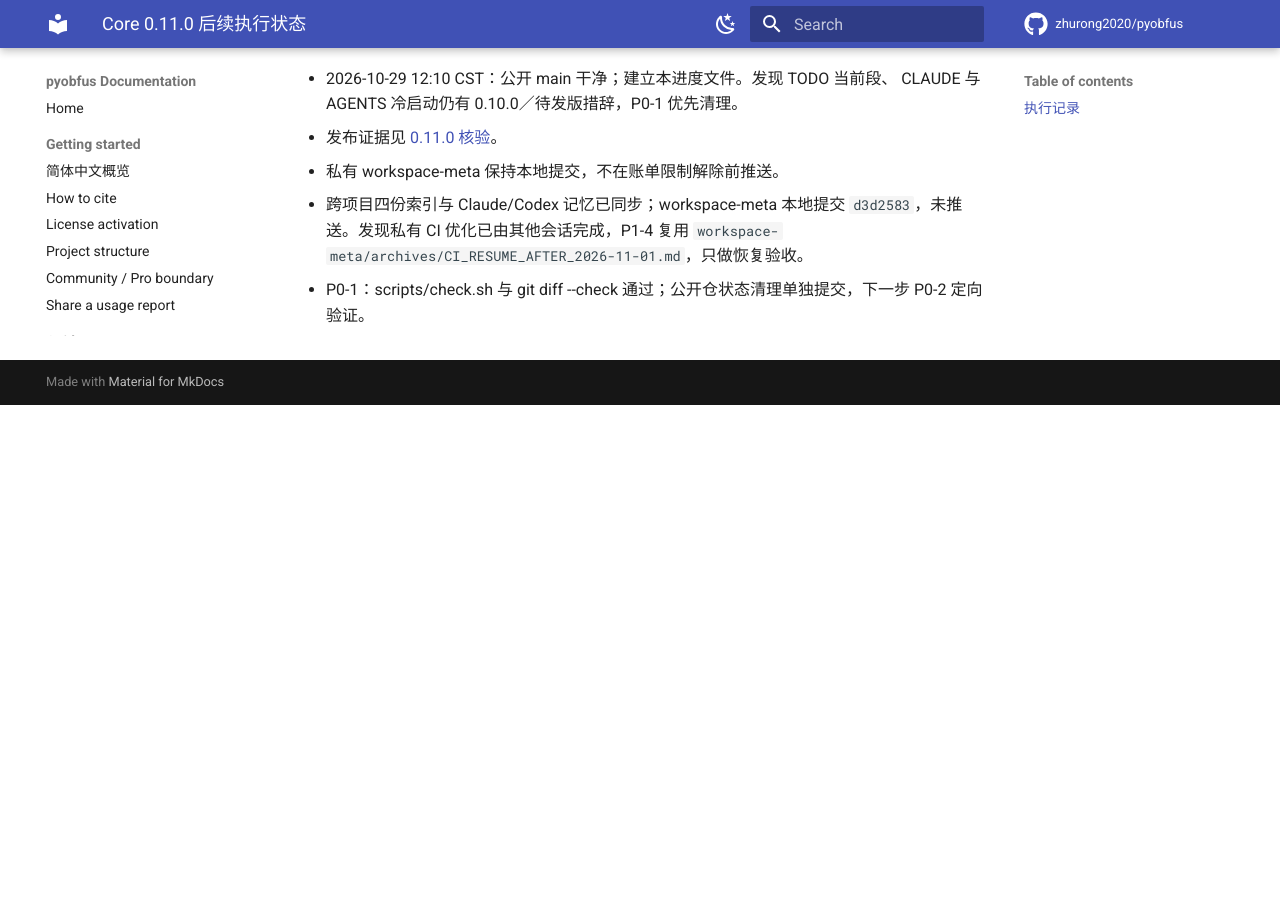
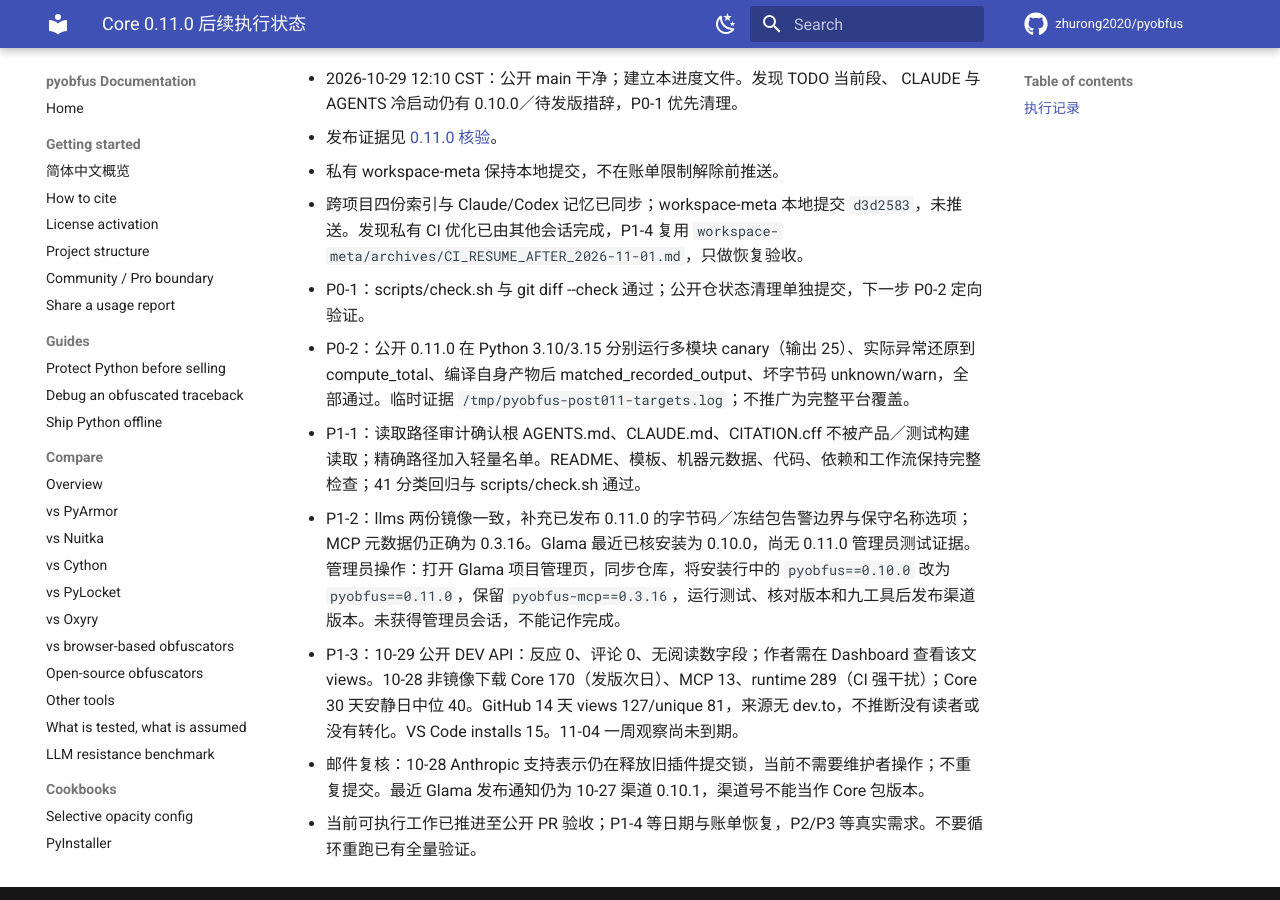
Before and after one commit to zhurong2020/pyobfus, an MkDocs documentation site: the page built from docs/POST_011_PROGRESS_2026-10-29.md, in a window 1280 px wide and 900 px high, scrolled down 953 px. Built offline with MkDocs 1.6.1 and Material for MkDocs 9.7.7, drawn with Linux system fonts in a browser that asks for light colours; comment, search, counter and statistics services are not loaded; before the commit the page ends 1358 px from its top, so only the background shows below that; some of the changed text lies outside the part shown.

Commit message:
docs: record target verification and post-release channel review

````diff
--- a/docs/POST_011_PROGRESS_2026-10-29.md
+++ b/docs/POST_011_PROGRESS_2026-10-29.md
@@ -6,11 +6,11 @@
 
 | 顺序 | 任务 | 状态 | 验收／下一步 |
 |---|---|---|---|
-| P0-1 | 清理旧状态与冷启动入口 | 本地完成，待公开 PR | TODO、AGENTS、CLAUDE、roadmap、跨项目索引与 memory 一致；历史归档保留 |
-| P0-2 | 目标解释器运行公开包产物 | 待执行 | Python 3.10/3.15 各自执行多模块产物、异常还原、新诊断样例；只做定向验证 |
-| P1-1 | 收窄纯文档 CI | 待执行 | 审核 CITATION 等文件读取依赖；保留代码／依赖／工作流完整检查，补分类回归 |
-| P1-2 | 采用入口与渠道版本 | 待执行 | 核查 Glama 实际 Core、llms、模板、能力元数据；记录需要人工操作的具体事项 |
-| P1-3 | DEV 与发布反馈 | 日期已到，待核 | 10-29 09:43 后首日数据；11-04 09:43 后一周复查；不把下载尖峰归因于文章 |
+| P0-1 | 清理旧状态与冷启动入口 | 已提交，待合并 | TODO、AGENTS、CLAUDE、roadmap、跨项目索引与 memory 一致；历史归档保留 |
+| P0-2 | 目标解释器运行公开包产物 | 验证通过 | Python 3.10/3.15 各自执行多模块产物、异常还原、新诊断样例；只做定向验证 |
+| P1-1 | 收窄纯文档 CI | 41 项回归通过，待合并 | 审核 CITATION 等文件读取依赖；保留代码／依赖／工作流完整检查，补分类回归 |
+| P1-2 | 采用入口与渠道版本 | 本地入口已补；Glama 待管理员操作 | 核查 Glama 实际 Core、llms、模板、能力元数据；记录需要人工操作的具体事项 |
+| P1-3 | DEV 与发布反馈 | 公开数据已核；阅读数待作者后台 | 10-29 09:43 后首日数据；11-04 09:43 后一周复查；不把下载尖峰归因于文章 |
 | P1-4 | 私有仓同步与成本 | 等待 11-01 | 先确认账单解除、触发去重与超时，再推送本地提交和必要 Guard |
 | P2-1 | 真实案例选择下一项功能 | 等待真实阻塞 | 导入环／动态访问正确性优先；L3 方法、嵌套、资源密钥按条件 gate |
 | P2-2 | 3.15 打包／3.15t 验证 | 等待目标需求 | 先小样本；不能直接解除跨文件 L3 free-threaded 守卫 |
@@ -26,3 +26,10 @@
 - 跨项目四份索引与 Claude/Codex 记忆已同步；workspace-meta 本地提交 `d3d2583`，未推送。发现私有 CI 优化已由其他会话完成，P1-4 复用 `workspace-meta/archives/CI_RESUME_AFTER_2026-11-01.md`，只做恢复验收。
 
 - P0-1：scripts/check.sh 与 git diff --check 通过；公开仓状态清理单独提交，下一步 P0-2 定向验证。
+
+- P0-2：公开 0.11.0 在 Python 3.10/3.15 分别运行多模块 canary（输出 25）、实际异常还原到 compute_total、编译自身产物后 matched_recorded_output、坏字节码 unknown/warn，全部通过。临时证据 `/tmp/pyobfus-post011-targets.log`；不推广为完整平台覆盖。
+- P1-1：读取路径审计确认根 AGENTS.md、CLAUDE.md、CITATION.cff 不被产品／测试构建读取；精确路径加入轻量名单。README、模板、机器元数据、代码、依赖和工作流保持完整检查；41 分类回归与 scripts/check.sh 通过。
+- P1-2：llms 两份镜像一致，补充已发布 0.11.0 的字节码／冻结包告警边界与保守名称选项；MCP 元数据仍正确为 0.3.16。Glama 最近已核安装为 0.10.0，尚无 0.11.0 管理员测试证据。管理员操作：打开 Glama 项目管理页，同步仓库，将安装行中的 `pyobfus==0.10.0` 改为 `pyobfus==0.11.0`，保留 `pyobfus-mcp==0.3.16`，运行测试、核对版本和九工具后发布渠道版本。未获得管理员会话，不能记作完成。
+- P1-3：10-29 公开 DEV API：反应 0、评论 0、无阅读数字段；作者需在 Dashboard 查看该文 views。10-28 非镜像下载 Core 170（发版次日）、MCP 13、runtime 289（CI 强干扰）；Core 30 天安静日中位 40。GitHub 14 天 views 127/unique 81，来源无 dev.to，不推断没有读者或没有转化。VS Code installs 15。11-04 一周观察尚未到期。
+- 邮件复核：10-28 Anthropic 支持表示仍在释放旧插件提交锁，当前不需要维护者操作；不重复提交。最近 Glama 发布通知仍为 10-27 渠道 0.10.1，渠道号不能当作 Core 包版本。
+- 当前可执行工作已推进至公开 PR 验收；P1-4 等日期与账单恢复，P2/P3 等真实需求。不要循环重跑已有全量验证。
--- a/docs/llms.txt
+++ b/docs/llms.txt
@@ -23,6 +23,12 @@
 # since 0.7.1: --verify-names checks newly unbound globals without execution
 # success JSON includes name_verification; review skipped modules when coverage_complete is false
 ```
+
+Core 0.11.0 adds bounded bytecode-origin evidence to `--check-delivery`.
+Frozen executable payloads are not unpacked; inspect JSON warnings even when
+the command exits 0. For unproved project module accesses, the opt-in
+`--preserve-unproved-module-attributes` preserves recognized export names at
+an obfuscation cost; it is not a universal compatibility guarantee.
 
 Keep `mapping.json` private. To restore a traceback:
 
--- a/llms.txt
+++ b/llms.txt
@@ -23,6 +23,12 @@
 # since 0.7.1: --verify-names checks newly unbound globals without execution
 # success JSON includes name_verification; review skipped modules when coverage_complete is false
 ```
+
+Core 0.11.0 adds bounded bytecode-origin evidence to `--check-delivery`.
+Frozen executable payloads are not unpacked; inspect JSON warnings even when
+the command exits 0. For unproved project module accesses, the opt-in
+`--preserve-unproved-module-attributes` preserves recognized export names at
+an obfuscation cost; it is not a universal compatibility guarantee.
 
 Keep `mapping.json` private. To restore a traceback:
 
````
